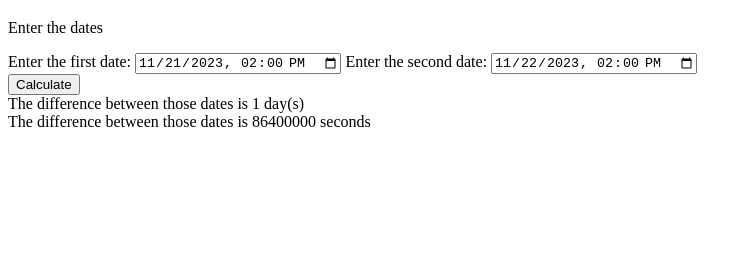
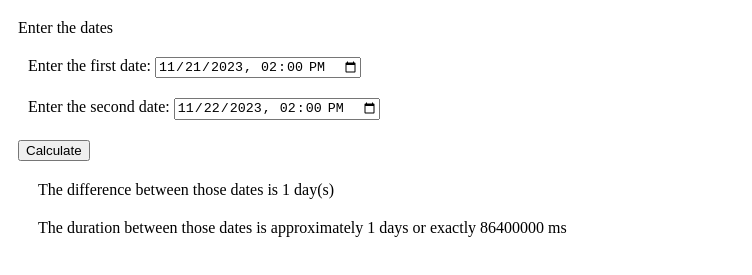
Before and after one commit to ocuneina/Adaptif, a plain HTML site: page index.html in a window 1280 px wide. Both pictures are taken after a click on the button "Calculate". Shown: the part 61-336 px from the top of the page, without its empty margins (0-752 px from the left). Drawn offline with Linux system fonts and the light colour scheme.

Commit message:
Overtime upload

```diff
--- a/index.html
+++ b/index.html
@@ -3,7 +3,7 @@
   <head>
     <meta charset="UTF-8" />
     <title>Dates Calculation</title>
-    <!-- <link rel="stylesheet" href="styles.css" /> -->
+    <link rel="stylesheet" href="styles.css" />
     <script src="script.js" defer></script>
   </head>
   <body>
@@ -11,22 +11,26 @@
     <div>
       <p>Enter the dates</p>
       <form>
+        <div>
           <label for="date1"
             >Enter the first date:
             <input
               id="date1"
               name="date1"
               type="datetime-local"
-            value="2023-11-21T14:00:00"
+              value="2023-11-21T14:00:00.000"
           /></label>
+        </div>
+        <div>
           <label for="date2"
             >Enter the second date:
             <input
               id="date2"
               name="date2"
               type="datetime-local"
-            value="2023-11-22T14:00:00"
+              value="2023-11-22T14:00:00.000"
           /></label>
+        </div>
       </form>
       <button type="button" onClick="diffCalculate()">Calculate</button>
 
--- a/script.js
+++ b/script.js
@@ -2,19 +2,79 @@ const diffCalculate = () => {
   const date1 = new Date(document.getElementById("date1").value);
   const date2 = new Date(document.getElementById("date2").value);
 
+  /* Millisecond values for testing purposes */
+  //   const date1 = new Date("2023-12-21T15:01:00.000");
+  //   const date2 = new Date("2023-09-22T12:00:01.100");
+
   const oneDay = 24 * 60 * 60 * 1000;
   let diffTime = Math.abs(date1.getTime() - date2.getTime());
-  let diffDates = diffTime / oneDay;
+  let diffDates = Math.round(diffTime / oneDay);
 
-  console.log(diffTime);
+  /**
+   * The following part of the code was uploaded later during the day.
+   * Please disregard it if you find it inappropriate.
+   * It was not enough time for me to make it more user-proof,
+   * but I enjoyed working on calcul function and conditional output
+   * */
 
-  if (diffDates !== 0) {
+  const calcul = (value) => {
+    duration = ` or exactly ${value} ms`;
+    let diffMsec = value;
+
+    let diffSeconds = (diffMsec - (diffMsec % 1000)) / 1000;
+    diffMsec = diffMsec % 1000;
+    if (diffMsec) {
+      duration = `and ${diffMsec} ms.` + duration;
+    }
+
+    let diffMinutes = (diffSeconds - (diffSeconds % 60)) / 60;
+    diffSeconds = diffSeconds % 60;
+    if (diffSeconds) {
+      duration = `${diffSeconds} seconds ` + duration;
+    }
+
+    let diffHours = (diffMinutes - (diffMinutes % 60)) / 60;
+    diffMinutes = diffMinutes % 60;
+    if (diffMinutes) {
+      duration = `${diffMinutes} minutes ` + duration;
+    }
+
+    let diffDays = (diffHours - (diffHours % 24)) / 24;
+    diffHours = diffHours % 24;
+    if (diffHours) {
+      duration = `${diffHours} hours ` + duration;
+    }
+
+    let diffMonths = (diffDays - (diffDays % 30)) / 30;
+    diffDays = diffDays % 30;
+    if (diffDays) {
+      duration = `${diffDays} days ` + duration;
+    }
+
+    let diffYears = (diffMonths - (diffMonths % 12)) / 12;
+    diffMonths = diffMonths % 12;
+    if (diffMonths) {
+      duration = `${diffMonths} months ` + duration;
+    }
+    if (diffYears) {
+      duration = `${diffYears} years ` + duration;
+    }
+
+    return duration;
+  };
+
+  calcul(diffTime);
+
+  /** End of overtime upload */
+
+  if (diffDates === 0 && date1.getDate() === date2.getDate()) {
+    document.getElementById("diff").innerHTML = `Same date`;
+  } else
     document.getElementById(
       "diff"
-    ).innerHTML = ` The difference between those dates is ${diffDates} day(s)`;
-  } else document.getElementById("diff").innerHTML = `Same date`;
+    ).innerHTML = `<div> The difference between those dates is ${diffDates} day(s)</div>`;
 
   document.getElementById(
     "calc"
-  ).innerHTML = ` The difference between those dates is ${diffTime} seconds<br> `;
+  ).innerHTML = `<div> The duration between those dates is approximately ${duration} </div>`;
 };
--- /dev/null
+++ b/styles.css
@@ -0,0 +1,6 @@
+* {
+  box-sizing: border-box;
+}
+div {
+  margin: 20px 10px 20px 10px;
+}
```
Also changed, not shown: initial_script.js (added, +20 -0 lines). Lines whose indentation alone changed are shown as unchanged.
